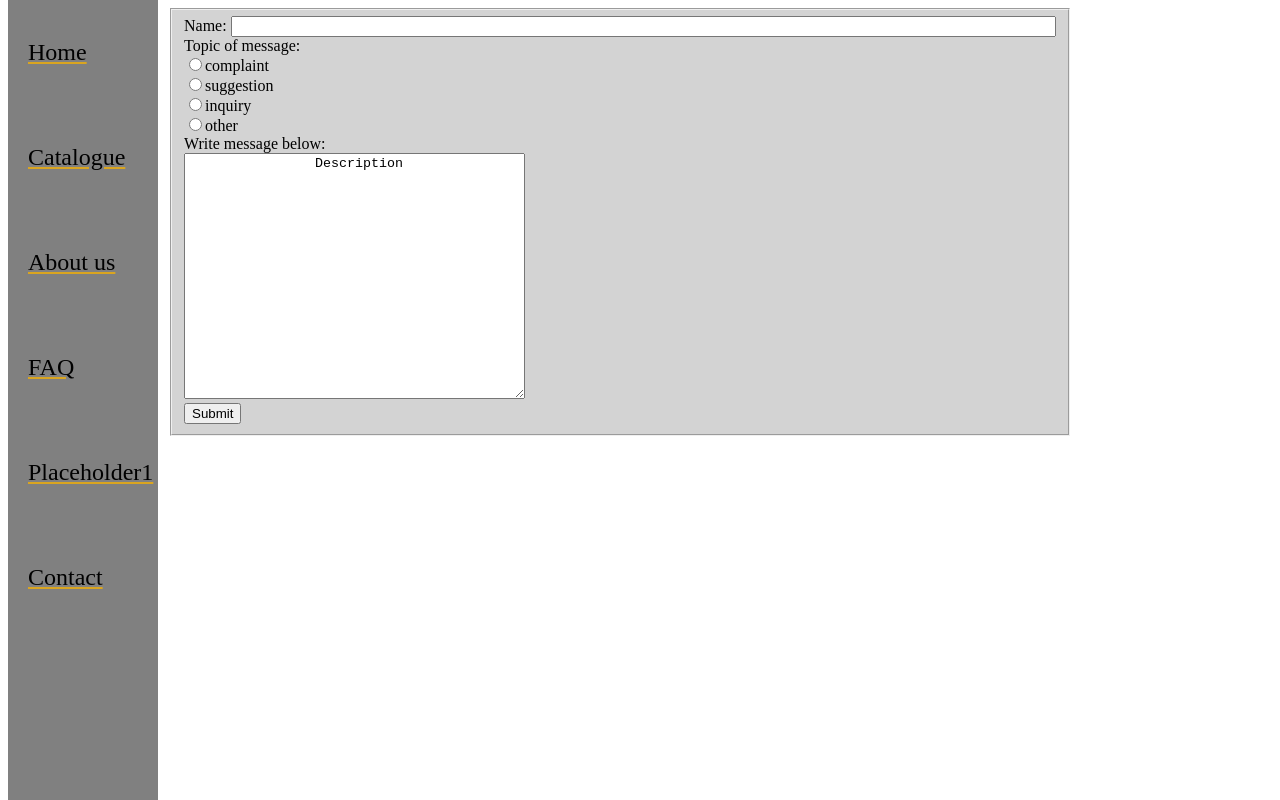
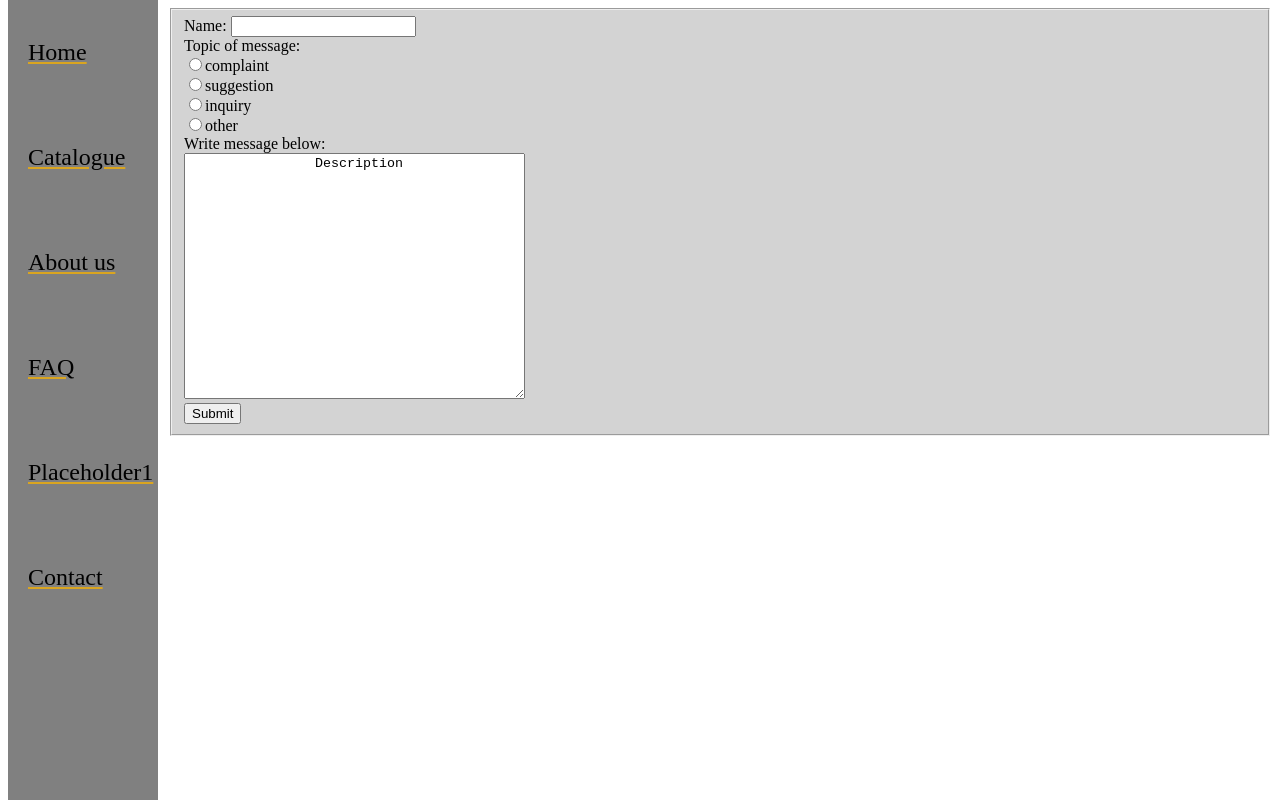
Before and after one commit to 71542/Website, a plain HTML site: page Contactpage.html in a window 1280 px wide. Drawn offline with Linux system fonts and the light colour scheme.

Commit message:
Update Contactpage.html
it kindof contracts right now

```diff
--- a/Contactpage.html
+++ b/Contactpage.html
@@ -23,10 +23,10 @@
 
     </div>
 
-        <div style="margin-left: 150px;  padding-left: 10px; float: left;">
-        <form method="POST">
-            <fieldset style="background-color: lightgrey;">
-            Name: <input type="text" size="100" name="name">
+    <div style="margin-left: 150px;  padding-left: 10px; width: auto;">
+        <form method="POST" style="width: auto;">
+            <fieldset style="background-color: lightgrey; width: auto;">
+            Name: <input type="text" size="auto" name="name">
             <br>
             Topic of message:
             <br>
```
